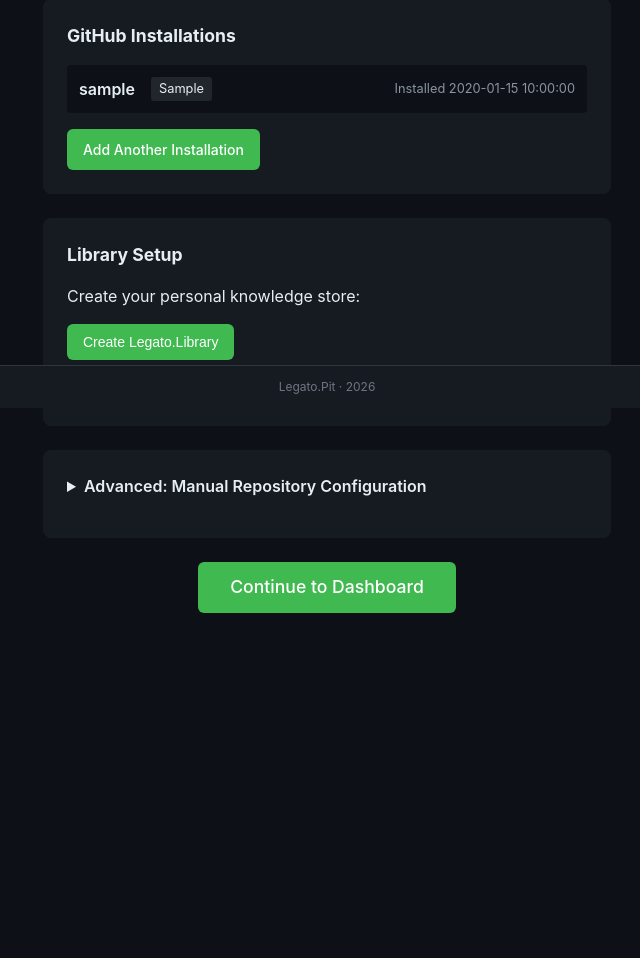
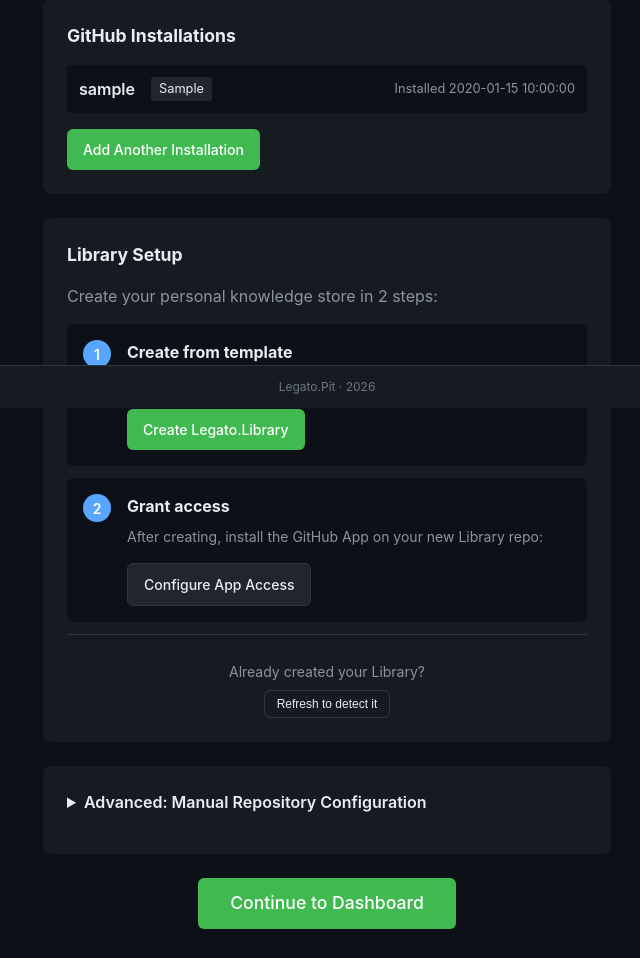
Before and after one commit to bobbyhiddn/Legato.Pit, a Flask app: template src/legato_pit/templates/setup.html in a window 1280 px wide. Shown: the part 392-1350 px from the top of the page, without its empty margins (313-953 px from the left). Before the commit the page ends 1005 px from the top, so only its background shows below. Run offline with Flask 3, Linux system fonts and the light colour scheme; the template is opened without the code that fills it: most values are stand-ins (such as "Sample title", 1, 10 or a date in 2020).

Commit message:
templates

```diff
--- a/src/legato_pit/auth.py
+++ b/src/legato_pit/auth.py
@@ -242,6 +242,85 @@ def _store_installation(user_id: str, installation_id: int, installation_data: d
 
     db.commit()
     logger.info(f"Stored installation {installation_id} for user {user_id}")
+
+
+def _auto_detect_library(user_id: str, installations) -> Optional[dict]:
+    """Auto-detect and configure a Legato.Library repo.
+
+    Looks for repos named 'Legato.Library' in the user's accessible repos
+    and auto-configures them.
+
+    Args:
+        user_id: The user's ID
+        installations: List of user's GitHub App installations
+
+    Returns:
+        Dict with repo config if found and configured, None otherwise
+    """
+    from .github_app import get_installation_access_token
+
+    db = _get_db()
+
+    for inst in installations:
+        installation_id = inst['installation_id'] if isinstance(inst, dict) else inst[0]
+        account_login = inst['account_login'] if isinstance(inst, dict) else inst[1]
+
+        try:
+            # Get installation token
+            token_data = get_installation_access_token(installation_id)
+            token = token_data.get('token')
+
+            if not token:
+                continue
+
+            # List repos accessible to this installation
+            import requests
+            headers = {
+                'Authorization': f'Bearer {token}',
+                'Accept': 'application/vnd.github+json'
+            }
+            resp = requests.get(
+                'https://api.github.com/installation/repositories',
+                headers=headers
+            )
+
+            if not resp.ok:
+                continue
+
+            repos = resp.json().get('repositories', [])
+
+            # Look for Legato.Library
+            for repo in repos:
+                if repo['name'] == 'Legato.Library':
+                    repo_full_name = repo['full_name']
+
+                    # Auto-configure this as the Library
+                    db.execute(
+                        """
+                        INSERT INTO user_repos (user_id, repo_type, repo_full_name, installation_id, created_at, updated_at)
+                        VALUES (?, 'library', ?, ?, CURRENT_TIMESTAMP, CURRENT_TIMESTAMP)
+                        ON CONFLICT(user_id, repo_type) DO UPDATE SET
+                            repo_full_name = excluded.repo_full_name,
+                            installation_id = excluded.installation_id,
+                            updated_at = CURRENT_TIMESTAMP
+                        """,
+                        (user_id, repo_full_name, installation_id)
+                    )
+                    db.commit()
+
+                    logger.info(f"Auto-detected Library repo {repo_full_name} for user {user_id}")
+
+                    return {
+                        'repo_type': 'library',
+                        'repo_full_name': repo_full_name,
+                        'installation_id': installation_id
+                    }
+
+        except Exception as e:
+            logger.warning(f"Failed to check installation {installation_id} for Library: {e}")
+            continue
+
+    return None
 
 
 def _log_audit(user_id: str, action: str, resource_type: str,
@@ -577,11 +656,24 @@ def setup():
         (user_id,)
     ).fetchone()
 
+    # Auto-detect Library repo if not configured but installations exist
+    repos_list = [dict(r) for r in repos]
+    has_library = any(r['repo_type'] == 'library' for r in repos_list)
+
+    if not has_library and installations:
+        detected_library = _auto_detect_library(user_id, installations)
+        if detected_library:
+            repos_list.append(detected_library)
+            flash(f'Auto-detected your Library: {detected_library["repo_full_name"]}', 'success')
+
+            # Trigger initial sync for the newly detected Library
+            trigger_user_library_sync(user_id, user.get('username'))
+
     return render_template('setup.html',
                            user=user,
                            tier=user_record['tier'] if user_record else 'free',
                            installations=[dict(i) for i in installations],
-                           repos=[dict(r) for r in repos],
+                           repos=repos_list,
                            api_keys=[dict(k) for k in api_keys])
 
 
--- a/src/legato_pit/templates/setup.html
+++ b/src/legato_pit/templates/setup.html
@@ -58,14 +58,52 @@
         <p class="library-configured">
             Your Library: <strong>{{ library_repo.repo_full_name }}</strong>
         </p>
+        <a href="https://github.com/{{ library_repo.repo_full_name }}" target="_blank" class="btn btn-secondary btn-sm">View on GitHub</a>
         {% elif installations %}
-        <p>Create your personal knowledge store:</p>
-        <form method="post" action="{{ url_for('auth.setup_create_library') }}">
-            <button type="submit" class="btn btn-primary">Create Legato.Library</button>
-        </form>
-        <p class="help-text">This will create a <code>Legato.Library</code> repository in your GitHub account.</p>
+        <div class="library-setup-steps">
+            <p>Create your personal knowledge store in 2 steps:</p>
+
+            <div class="setup-step">
+                <span class="step-number">1</span>
+                <div class="step-content">
+                    <strong>Create from template</strong>
+                    <p>Click below to create your Library repo from our template:</p>
+                    <a href="https://github.com/new?template_owner=bobbyhiddn&template_name=Legato.Library&name=Legato.Library&visibility=private"
+                       target="_blank" class="btn btn-primary">
+                        Create Legato.Library
+                    </a>
+                </div>
+            </div>
+
+            <div class="setup-step">
+                <span class="step-number">2</span>
+                <div class="step-content">
+                    <strong>Grant access</strong>
+                    <p>After creating, install the GitHub App on your new Library repo:</p>
+                    <a href="{{ url_for('auth.github_app_install') }}" class="btn btn-secondary">
+                        Configure App Access
+                    </a>
+                </div>
+            </div>
+
+            <div class="setup-step-done">
+                <p>Already created your Library?</p>
+                <button onclick="location.reload()" class="btn btn-outline btn-sm">Refresh to detect it</button>
+            </div>
+        </div>
         {% else %}
-        <p class="help-text">Install the GitHub App first, then you can create your Library.</p>
+        <div class="library-setup-steps">
+            <p>To get started, you'll need to:</p>
+            <div class="setup-step">
+                <span class="step-number">1</span>
+                <div class="step-content">
+                    <strong>Install the GitHub App</strong>
+                    <p>This grants Legato access to your selected repositories.</p>
+                    <a href="{{ url_for('auth.github_app_install') }}" class="btn btn-primary">Install GitHub App</a>
+                </div>
+            </div>
+            <p class="help-text">After installing, you'll be able to create your Library from our template.</p>
+        </div>
         {% endif %}
     </div>
 
@@ -300,6 +338,81 @@ details.setup-section[open] summary {
     padding: 0;
 }
 
+/* Step-based setup flow */
+.library-setup-steps {
+    margin-top: 0.5rem;
+}
+
+.library-setup-steps > p {
+    margin-bottom: 1rem;
+    color: var(--text-secondary);
+}
+
+.setup-step {
+    display: flex;
+    gap: 1rem;
+    padding: 1rem;
+    background: var(--bg-primary);
+    border-radius: 6px;
+    margin-bottom: 0.75rem;
+}
+
+.step-number {
+    flex-shrink: 0;
+    width: 28px;
+    height: 28px;
+    background: var(--accent-color);
+    color: white;
+    border-radius: 50%;
+    display: flex;
+    align-items: center;
+    justify-content: center;
+    font-weight: 600;
+    font-size: 0.875rem;
+}
+
+.step-content {
+    flex: 1;
+}
+
+.step-content strong {
+    display: block;
+    margin-bottom: 0.25rem;
+}
+
+.step-content p {
+    color: var(--text-secondary);
+    font-size: 0.875rem;
+    margin: 0.5rem 0;
+}
+
+.step-content .btn {
+    margin-top: 0.5rem;
+}
+
+.setup-step-done {
+    text-align: center;
+    padding-top: 0.75rem;
+    border-top: 1px solid var(--border-color);
+    margin-top: 0.5rem;
+}
+
+.setup-step-done p {
+    color: var(--text-secondary);
+    font-size: 0.875rem;
+    margin-bottom: 0.5rem;
+}
+
+.btn-outline {
+    background: transparent;
+    border: 1px solid var(--border-color);
+    color: var(--text-primary);
+}
+
+.btn-outline:hover {
+    background: var(--bg-tertiary);
+}
+
 .btn-lg {
     padding: 0.75rem 2rem;
     font-size: 1.1rem;
```
